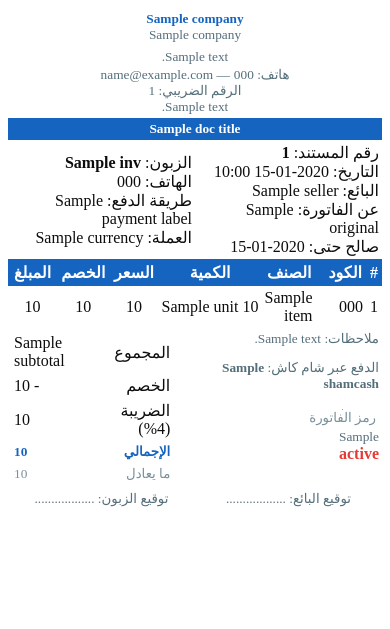
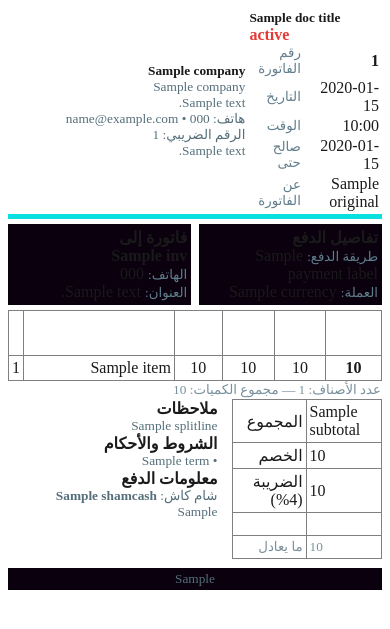
Before and after one commit to tahahusseinph-wq/f.t, a Python web app: template desktop/templates/invoice.html in a window 390 px wide. Shown: the top 629 px of the page. Run offline with Jinja, Linux system fonts and the light colour scheme; the template is opened without the code that fills it: most values are stand-ins (such as "Sample title", 1, 10 or a date in 2020); grey boxes are pictures that could not be loaded.

Commit message:
POS issues a commercial invoice per sale; customer details in POS; invoice design settings
- POS: pick an existing customer or type new customer details (name, phone, address),
  optionally saved to the customer list; checkout issues the invoice immediately
- Invoice stores the customer address (migration 0003)
- New commercial A4/A5 invoice layout: logo + company header, bill-to and payment boxes,
  bordered items table, totals box, notes/terms/payment info, QR, signatures and stamp
- Correct right-to-left column order (Qt lays table columns left-to-right)
- Settings: invoice design card (titles, accent color, terms, payment info, visible fields, preview)

Co-Authored-By: Claude Opus 5.5 <noreply@anthropic.com>

```diff
--- a/desktop/ftapp/api/routers/sales.py
+++ b/desktop/ftapp/api/routers/sales.py
@@ -19,7 +19,7 @@ def _request(body: SaleIn) -> sales_service.SaleRequest:
     return sales_service.SaleRequest(
         lines=[sales_service.CartLine(l.product_id, l.quantity, l.unit_price, l.discount) for l in body.lines],
         customer_id=body.customer_id, customer_name=body.customer_name, customer_phone=body.customer_phone,
-        warehouse_id=body.warehouse_id, tier_id=body.tier_id, discount=body.discount, paid=body.paid,
+        customer_address=body.customer_address, warehouse_id=body.warehouse_id, tier_id=body.tier_id, discount=body.discount, paid=body.paid,
         payment_method=body.payment_method, currency_code=body.currency_code, notes=body.notes, source="mobile")
 
 
--- a/desktop/ftapp/api/schemas.py
+++ b/desktop/ftapp/api/schemas.py
@@ -41,6 +41,7 @@ class SaleIn(BaseModel):
     customer_id: int | None = None
     customer_name: str = ""
     customer_phone: str = ""
+    customer_address: str = ""
     warehouse_id: int | None = None
     tier_id: int | None = None
     discount: float = 0.0
--- a/desktop/ftapp/models/sales.py
+++ b/desktop/ftapp/models/sales.py
@@ -37,6 +37,7 @@ class Invoice(Base, TimestampMixin):
     customer_id: Mapped[int | None] = mapped_column(ForeignKey("customers.id", ondelete="SET NULL"), nullable=True)
     customer_name: Mapped[str] = mapped_column(String(128), default="")
     customer_phone: Mapped[str] = mapped_column(String(32), default="")
+    customer_address: Mapped[str] = mapped_column(String(256), default="")
     user_id: Mapped[int | None] = mapped_column(ForeignKey("users.id", ondelete="SET NULL"), nullable=True)
     warehouse_id: Mapped[int | None] = mapped_column(ForeignKey("warehouses.id", ondelete="SET NULL"), nullable=True)
     shift_id: Mapped[int | None] = mapped_column(ForeignKey("shifts.id", ondelete="SET NULL"), nullable=True)
--- a/desktop/templates/invoice.html
+++ b/desktop/templates/invoice.html
@@ -2,20 +2,24 @@
 <head>
 <meta charset="utf-8">
 <style>
-  body { font-family: 'Cairo'; font-size: {{ fs }}pt; color: #0D0D0D; }
-  .title { font-size: {{ fs + (3 if thermal else 7) }}pt; font-weight: bold; color: #1565C0; }
+  body { font-family: 'Cairo'; font-size: {{ fs }}pt; color: #1A1A1A; }
+  .title { font-size: {{ fs + (3 if thermal else 4) }}pt; font-weight: bold; color: {{ style.accent }}; }
+  .doc-title { font-size: {{ fs + 8 }}pt; font-weight: bold; color: {{ style.accent }}; }
   .sub { color: #546E7A; font-size: {{ fs - 1 }}pt; }
-  .badge { font-size: {{ fs + 3 }}pt; font-weight: bold; color: #FFFFFF; background-color: #1565C0; }
-  th { background-color: #1565C0; color: #FFFFFF; font-weight: bold; padding: 4px; }
-  td { padding: 3px; }
-  .row-alt { background-color: #F3F8FD; }
-  .tot { font-weight: bold; }
-  .grand { font-size: {{ fs + 3 }}pt; font-weight: bold; color: #1565C0; }
+  .label { color: #607D8B; font-size: {{ fs - 1 }}pt; }
+  .box-title { font-weight: bold; color: {{ style.accent }}; }
+  .code { font-size: {{ fs - 1 }}pt; white-space: nowrap; }
+  th { background-color: {{ style.accent }}; color: #FFFFFF; font-weight: bold; }
+  .row-alt { background-color: {{ style.accent_soft }}; }
+  .grand { font-size: {{ fs + 2 }}pt; font-weight: bold; color: #FFFFFF; background-color: {{ style.accent }}; }
+  .grand-t { font-size: {{ fs + 2 }}pt; font-weight: bold; color: {{ style.accent }}; }
   .muted { color: #78909C; font-size: {{ fs - 2 }}pt; }
   .danger { color: #E53935; font-weight: bold; }
+  .gap { font-size: 3pt; }
 </style>
 </head>
 <body dir="rtl">
+{# ملاحظة: محرك Qt يرتب أعمدة الجداول من اليسار لليمين دائماً، لذا تُكتب الخلايا بترتيب معكوس (العمود الأيمن آخراً). #}
 {% if thermal %}
 <table width="100%" cellspacing="0" cellpadding="0">
   {% if show_logo %}<tr><td align="center"><img src="logo" width="{{ logo_w }}" height="{{ logo_h }}"></td></tr>{% endif %}
@@ -32,107 +36,155 @@
   <tr><td>الرقم: <b>{{ inv.number }}</b></td></tr>
   <tr><td>التاريخ: {{ inv.created_at.strftime('%Y-%m-%d %H:%M') }}</td></tr>
   {% if inv.customer_name %}<tr><td>الزبون: {{ inv.customer_name }} {{ inv.customer_phone }}</td></tr>{% endif %}
-  <tr><td>البائع: {{ seller }}</td></tr>
+  {% if customer_address %}<tr><td>العنوان: {{ customer_address }}</td></tr>{% endif %}
+  {% if style.show_seller %}<tr><td>البائع: {{ seller }}</td></tr>{% endif %}
 </table>
 <hr>
 <table width="100%" cellspacing="0" cellpadding="2">
-  <tr><th align="right">الصنف</th><th>الكمية</th><th>المبلغ</th></tr>
+  <tr><th align="left">المبلغ</th><th>الكمية</th><th align="right">الصنف</th></tr>
   {% for it in items %}
-  <tr><td>{{ it.name }}<br><span class="muted">{{ it.qty }} × {{ it.price }}</span></td>
-      <td align="center">{{ it.qty }}</td><td align="left">{{ it.total }}</td></tr>
+  <tr><td align="left" valign="top">{{ it.total }}</td><td align="center" valign="top">{{ it.qty }}</td>
+      <td align="right">{{ it.name }}<br><span class="muted">{{ it.qty }} × {{ it.price }}</span></td></tr>
   {% endfor %}
 </table>
 <hr>
 {% else %}
+{# ===== الترويسة: عنوان المستند ورقمه (يسار) + المنشأة واللوغو (يمين) ===== #}
 <table width="100%" cellspacing="0" cellpadding="2">
-  {% if show_logo %}<tr><td align="center"><img src="logo" width="{{ logo_w }}" height="{{ logo_h }}"></td></tr>{% endif %}
-  <tr><td align="center"><span class="title">{{ company.name }}</span>
-      {% if company.name_en %}<br><span class="sub">{{ company.name_en }}</span>{% endif %}</td></tr>
-  <tr><td align="center">
-      {% if company.address %}<span class="sub">{{ company.address }}</span><br>{% endif %}
-      {% if company.phone %}<span class="sub">هاتف: {{ company.phone }}</span>{% endif %}
-      {% if company.email %}<span class="sub"> — {{ company.email }}</span>{% endif %}
-      {% if company.tax_number %}<br><span class="sub">الرقم الضريبي: {{ company.tax_number }}</span>{% endif %}
-      {% for ln in details %}<br><span class="sub">{{ ln }}</span>{% endfor %}
-  </td></tr>
-</table>
-<table width="100%" cellspacing="0" cellpadding="5">
-  <tr><td class="badge" align="center">{{ doc_title }}</td></tr>
-</table>
-<table width="100%" cellspacing="0" cellpadding="3">
   <tr>
-    <td width="50%">رقم المستند: <b>{{ inv.number }}</b><br>
-        التاريخ: {{ inv.created_at.strftime('%Y-%m-%d %H:%M') }}<br>
-        البائع: {{ seller }}
-        {% if original %}<br>عن الفاتورة: {{ original }}{% endif %}
-        {% if inv.valid_until %}<br>صالح حتى: {{ inv.valid_until.strftime('%Y-%m-%d') }}{% endif %}
+    <td width="36%" valign="middle" align="left">
+      <span class="doc-title">{{ doc_title }}</span>
+      {% if status_note %}<br><span class="danger">{{ status_note }}</span>{% endif %}
+      <table cellspacing="0" cellpadding="1" align="left">
+        <tr><td><b>{{ inv.number }}</b></td><td width="8"></td><td class="label" align="right">رقم الفاتورة</td></tr>
+        <tr><td>{{ inv.created_at.strftime('%Y-%m-%d') }}</td><td></td><td class="label" align="right">التاريخ</td></tr>
+        <tr><td>{{ inv.created_at.strftime('%H:%M') }}</td><td></td><td class="label" align="right">الوقت</td></tr>
+        {% if inv.valid_until %}<tr><td>{{ inv.valid_until.strftime('%Y-%m-%d') }}</td><td></td><td class="label" align="right">صالح حتى</td></tr>{% endif %}
+        {% if original %}<tr><td>{{ original }}</td><td></td><td class="label" align="right">عن الفاتورة</td></tr>{% endif %}
+      </table>
     </td>
-    <td width="50%">الزبون: <b>{{ inv.customer_name or 'زبون نقدي' }}</b><br>
-        {% if inv.customer_phone %}الهاتف: {{ inv.customer_phone }}<br>{% endif %}
-        طريقة الدفع: {{ payment_label }}<br>
-        {% if inv.payment_method == 'shamcash' and shamcash %}حساب شام كاش: {{ shamcash }}<br>{% endif %}
-        العملة: {{ currency.name }}
+    <td width="64%" valign="middle" align="right">
+      <table cellspacing="0" cellpadding="0" align="right"><tr>
+        <td valign="middle" align="right">
+          <span class="title">{{ company.name }}</span>
+          {% if company.name_en %}<br><span class="sub">{{ company.name_en }}</span>{% endif %}
+          {% if company.address %}<br><span class="sub">{{ company.address }}</span>{% endif %}
+          {% if company.phone or company.email %}<br><span class="sub">{% if company.phone %}هاتف: {{ company.phone }}{% endif %}{% if company.phone and company.email %} • {% endif %}{{ company.email }}</span>{% endif %}
+          {% if company.tax_number %}<br><span class="sub">الرقم الضريبي: {{ company.tax_number }}</span>{% endif %}
+          {% for ln in details %}<br><span class="sub">{{ ln }}</span>{% endfor %}
+        </td>
+        {% if show_logo %}<td width="12"></td><td valign="middle"><img src="logo" width="{{ logo_w }}" height="{{ logo_h }}"></td>{% endif %}
+      </tr></table>
     </td>
   </tr>
 </table>
-<table width="100%" cellspacing="0" cellpadding="4" border="0">
-  <tr><th width="4%">#</th><th align="right" width="20%">الكود</th><th align="right">الصنف</th>
-      <th width="10%">الكمية</th><th width="14%">السعر</th><th width="10%">الخصم</th><th width="16%">المبلغ</th></tr>
+<table width="100%" cellspacing="0" cellpadding="0"><tr><td bgcolor="{{ style.accent }}" class="gap">&nbsp;</td></tr></table>
+<div class="gap">&nbsp;</div>
+{# ===== تفاصيل الدفع (يسار) + فاتورة إلى (يمين) ===== #}
+<table width="100%" cellspacing="0" cellpadding="0">
+  <tr>
+    <td width="49%" valign="top">
+      <table width="100%" cellspacing="0" cellpadding="4" bgcolor="{{ style.accent_soft }}">
+        <tr><td align="right"><span class="box-title">تفاصيل الدفع</span>
+          <br><span class="label">طريقة الدفع:</span> {{ payment_label }}
+          <br><span class="label">العملة:</span> {{ currency.name }}
+          {% if inv.payment_method == 'shamcash' and shamcash %}<br><span class="label">حساب شام كاش:</span> {{ shamcash }}{% endif %}
+          {% if style.show_seller and seller %}<br><span class="label">البائع:</span> {{ seller }}{% endif %}
+        </td></tr>
+      </table>
+    </td>
+    <td width="2%"></td>
+    <td width="49%" valign="top">
+      <table width="100%" cellspacing="0" cellpadding="4" bgcolor="{{ style.accent_soft }}">
+        <tr><td align="right"><span class="box-title">فاتورة إلى</span>
+          <br><b>{{ inv.customer_name or 'زبون نقدي' }}</b>
+          {% if inv.customer_phone %}<br><span class="label">الهاتف:</span> {{ inv.customer_phone }}{% endif %}
+          {% if customer_address %}<br><span class="label">العنوان:</span> {{ customer_address }}{% endif %}
+        </td></tr>
+      </table>
+    </td>
+  </tr>
+</table>
+<div class="gap">&nbsp;</div>
+{# ===== جدول الأصناف (الترتيب من اليسار: المبلغ ... #) ===== #}
+<table width="100%" cellspacing="0" cellpadding="3" border="1" style="border-collapse: collapse; border-color: {{ style.accent_line }}; border-style: solid;">
+  <tr><th width="15%">المبلغ</th><th width="10%">الخصم</th><th width="14%">سعر الوحدة</th><th width="11%">الكمية</th>
+      <th align="right">البيان</th>{% if style.show_code %}<th width="17%">الكود</th>{% endif %}<th width="4%">#</th></tr>
   {% for it in items %}
   <tr class="{{ 'row-alt' if loop.index is even else '' }}">
-    <td align="center">{{ loop.index }}</td><td nowrap>{{ it.code }}</td><td>{{ it.name }}</td>
-    <td align="center" nowrap>{{ it.qty }} {{ it.unit }}</td><td align="center" nowrap>{{ it.price }}</td>
-    <td align="center" nowrap>{{ it.discount }}</td><td align="center" nowrap>{{ it.total }}</td>
+    <td align="center"><b>{{ it.total }}</b></td><td align="center">{{ it.discount }}</td>
+    <td align="center">{{ it.price }}</td><td align="center">{{ it.qty }}{% if style.show_unit %} {{ it.unit }}{% endif %}</td>
+    <td align="right">{{ it.name }}</td>{% if style.show_code %}<td align="center"><span class="code">{{ it.code | replace('-', '‑') }}</span></td>{% endif %}
+    <td align="center">{{ loop.index }}</td>
   </tr>
   {% endfor %}
 </table>
+<table width="100%" cellspacing="0" cellpadding="1"><tr><td align="right" class="muted">عدد الأصناف: {{ item_count }} — مجموع الكميات: {{ qty_total }}</td></tr></table>
 {% endif %}
-{% macro totals_table() %}
-<table width="100%" cellspacing="0" cellpadding="3">
-  <tr><td>المجموع</td><td align="left">{{ totals.subtotal }}</td></tr>
-  {% if inv.discount %}<tr><td>الخصم</td><td align="left">- {{ totals.discount }}</td></tr>{% endif %}
-  {% if inv.tax_amount %}<tr><td>الضريبة ({{ inv.tax_rate }}%)</td><td align="left">{{ totals.tax }}</td></tr>{% endif %}
-  <tr><td class="grand">الإجمالي</td><td align="left" class="grand">{{ totals.total }}</td></tr>
+{% macro totals_table(boxed=False) %}
+<table width="100%" cellspacing="0" cellpadding="{{ 3 if boxed else 1 }}"{% if boxed %} border="1" style="border-collapse: collapse; border-color: {{ style.accent_line }}; border-style: solid;"{% endif %}>
+  <tr><td align="left">{{ totals.subtotal }}</td><td align="right">المجموع</td></tr>
+  {% if inv.discount %}<tr><td align="left">{{ totals.discount }}</td><td align="right">الخصم</td></tr>{% endif %}
+  {% if inv.tax_amount %}<tr><td align="left">{{ totals.tax }}</td><td align="right">الضريبة ({{ inv.tax_rate }}%)</td></tr>{% endif %}
+  {% set g = 'grand' if boxed else 'grand-t' %}
+  <tr><td align="left" class="{{ g }}">{{ totals.total }}</td><td align="right" class="{{ g }}">الإجمالي</td></tr>
   {% if inv.kind == 'sale' %}
-  <tr><td>المدفوع</td><td align="left">{{ totals.paid }}</td></tr>
-  {% if inv.remaining > 0 %}<tr><td class="danger">المتبقي (دين)</td><td align="left" class="danger">{{ totals.remaining }}</td></tr>{% endif %}
+  <tr><td align="left">{{ totals.paid }}</td><td align="right">المدفوع</td></tr>
+  {% if inv.remaining > 0 %}<tr><td align="left" class="danger">{{ totals.remaining }}</td><td align="right" class="danger">المتبقي (دين)</td></tr>{% endif %}
   {% endif %}
-  {% if alt_total %}<tr><td class="muted">ما يعادل</td><td align="left" class="muted">{{ alt_total }}</td></tr>{% endif %}
+  {% if alt_total %}<tr><td align="left" class="muted">{{ alt_total }}</td><td align="right" class="muted">ما يعادل</td></tr>{% endif %}
 </table>
 {% endmacro %}
 {% if thermal %}
 {{ totals_table() }}
 {% if inv.notes %}<p class="sub">ملاحظات: {{ inv.notes }}</p>{% endif %}
 {% if shamcash %}<p class="sub" align="center">الدفع عبر شام كاش: <b>{{ shamcash }}</b></p>{% endif %}
+{% for ln in payment_info %}<p class="sub" align="center">{{ ln }}</p>{% endfor %}
 <table width="100%" cellspacing="0" cellpadding="4">
-  <tr><td align="center"><img src="qr" width="{{ qr_size }}" height="{{ qr_size }}"></td></tr>
+  {% if style.show_qr %}<tr><td align="center"><img src="qr" width="{{ qr_size }}" height="{{ qr_size }}"></td></tr>{% endif %}
   {% if facebook %}<tr><td align="center"><img src="fb" width="{{ qr_size }}" height="{{ qr_size }}"><br>
       <span class="sub">تابعونا على فيسبوك</span></td></tr>{% endif %}
   <tr><td align="center" class="sub">{{ company.invoice_footer }}</td></tr>
   {% if status_note %}<tr><td align="center" class="danger">{{ status_note }}</td></tr>{% endif %}
 </table>
 {% else %}
-<table width="100%" cellspacing="0" cellpadding="6">
+{# ===== الإجماليات (يسار) + الملاحظات والشروط (يمين) ===== #}
+<table width="100%" cellspacing="0" cellpadding="0">
   <tr>
-    <td width="55%" valign="top">
-      {% if inv.notes %}<p class="sub">ملاحظات: {{ inv.notes }}</p>{% endif %}
-      {% if shamcash %}<p class="sub">الدفع عبر شام كاش: <b>{{ shamcash }}</b></p>{% endif %}
-      <table cellspacing="0" cellpadding="2"><tr>
-        <td align="center" valign="top"><img src="qr" width="{{ qr_size }}" height="{{ qr_size }}"><br>
-            <span class="muted">رمز الفاتورة</span></td>
-        {% if facebook %}<td width="12"></td>
-        <td align="center" valign="top"><img src="fb" width="{{ qr_size }}" height="{{ qr_size }}"><br>
-            <span class="muted">تابعونا على فيسبوك</span></td>{% endif %}
-      </tr></table>
-      <span class="sub">{{ company.invoice_footer }}</span>
-      {% if status_note %}<br><span class="danger">{{ status_note }}</span>{% endif %}
+    <td width="40%" valign="top">{{ totals_table(True) }}</td>
+    <td width="4%"></td>
+    <td width="56%" valign="top" align="right">
+      {% if inv.notes %}<span class="box-title">ملاحظات</span>
+        {% for ln in inv.notes.splitlines() if ln.strip() %}<br><span class="sub">{{ ln }}</span>{% endfor %}<br>{% endif %}
+      {% if terms %}<span class="box-title">الشروط والأحكام</span>
+        {% for ln in terms %}<br><span class="sub">• {{ ln }}</span>{% endfor %}<br>{% endif %}
+      {% if payment_info or shamcash %}<span class="box-title">معلومات الدفع</span>
+        {% if shamcash %}<br><span class="sub">شام كاش: <b>{{ shamcash }}</b></span>{% endif %}
+        {% for ln in payment_info %}<br><span class="sub">{{ ln }}</span>{% endfor %}{% endif %}
     </td>
-    <td width="45%" valign="top">{{ totals_table() }}</td>
   </tr>
 </table>
+<div class="gap">&nbsp;</div>
+{# ===== التذييل: التواقيع (يسار) + رموز QR (يمين) ===== #}
 <table width="100%" cellspacing="0" cellpadding="2">
-  <tr><td width="50%" align="center" class="sub">توقيع البائع: ..................</td>
-      <td width="50%" align="center" class="sub">توقيع الزبون: ..................</td></tr>
+  <tr>
+    <td valign="bottom">
+      {% if style.show_signatures %}
+      <table width="100%" cellspacing="0" cellpadding="4">
+        <tr><td align="center" class="sub">توقيع المستلم<br>....................</td>
+            {% if style.show_stamp %}<td align="center" class="sub">الختم<br>....................</td>{% endif %}
+            <td align="center" class="sub">توقيع البائع<br>....................</td></tr>
+      </table>
+      {% endif %}
+    </td>
+    {% if facebook %}<td align="center" valign="top" width="15%"><img src="fb" width="{{ qr_size }}" height="{{ qr_size }}"><br>
+        <span class="muted">تابعونا على فيسبوك</span></td>{% endif %}
+    {% if style.show_qr %}<td align="center" valign="top" width="15%"><img src="qr" width="{{ qr_size }}" height="{{ qr_size }}"><br>
+        <span class="muted">رمز الفاتورة</span></td>{% endif %}
+  </tr>
+</table>
+<table width="100%" cellspacing="0" cellpadding="3">
+  <tr><td bgcolor="{{ style.accent_soft }}" align="center" class="sub">{{ company.invoice_footer }}</td></tr>
 </table>
 {% endif %}
 </body>
```
Also changed, not shown: desktop/ftapp/services/pdf_service.py (+35 -4 lines), desktop/ftapp/services/sales_service.py (+5 -2 lines), desktop/ftapp/services/settings_service.py (+15 -0 lines), desktop/ftapp/ui/pages/pos_page.py (+97 -10 lines), desktop/ftapp/ui/pages/settings_page.py (+73 -1 lines), desktop/migrations/versions/0003_invoice_customer_address.py (added, +24 -0 lines), desktop/tests/test_integrations.py (+21 -0 lines), desktop/tests/test_ui_smoke.py (+26 -0 lines).
